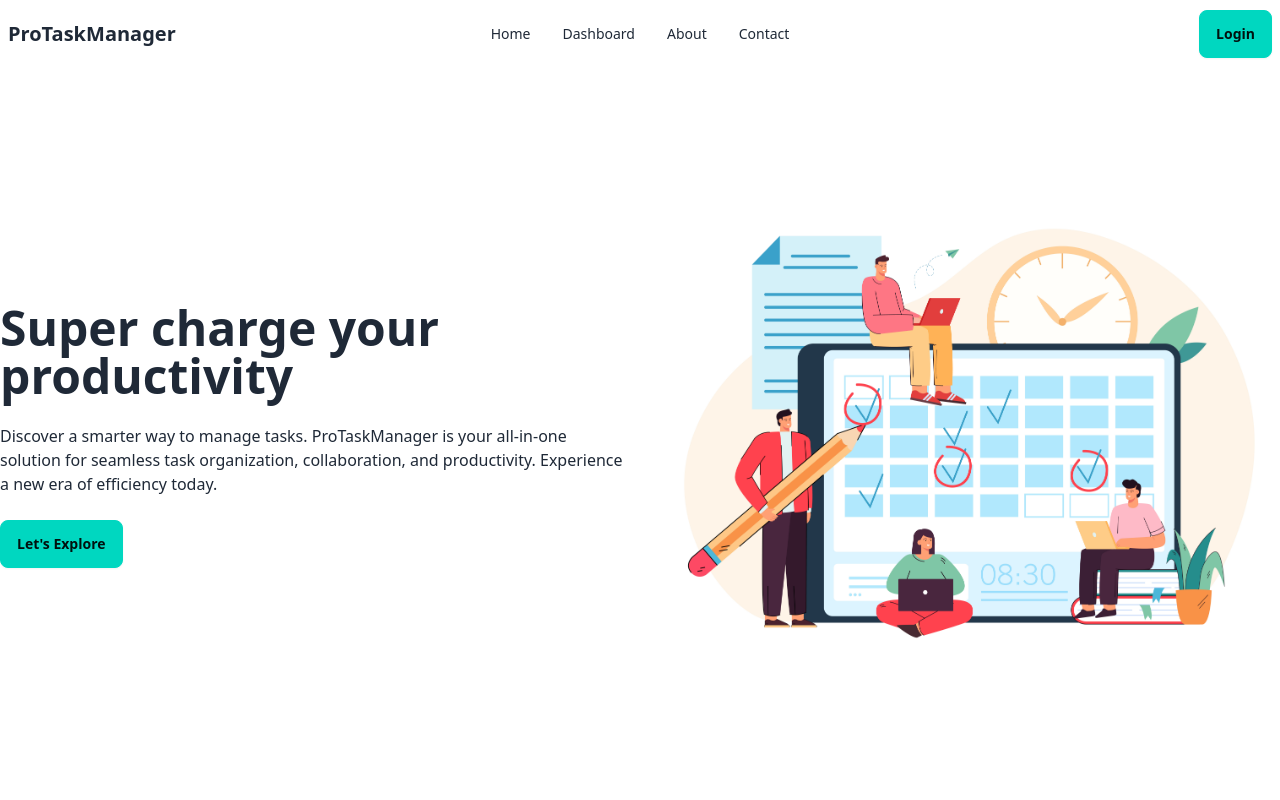
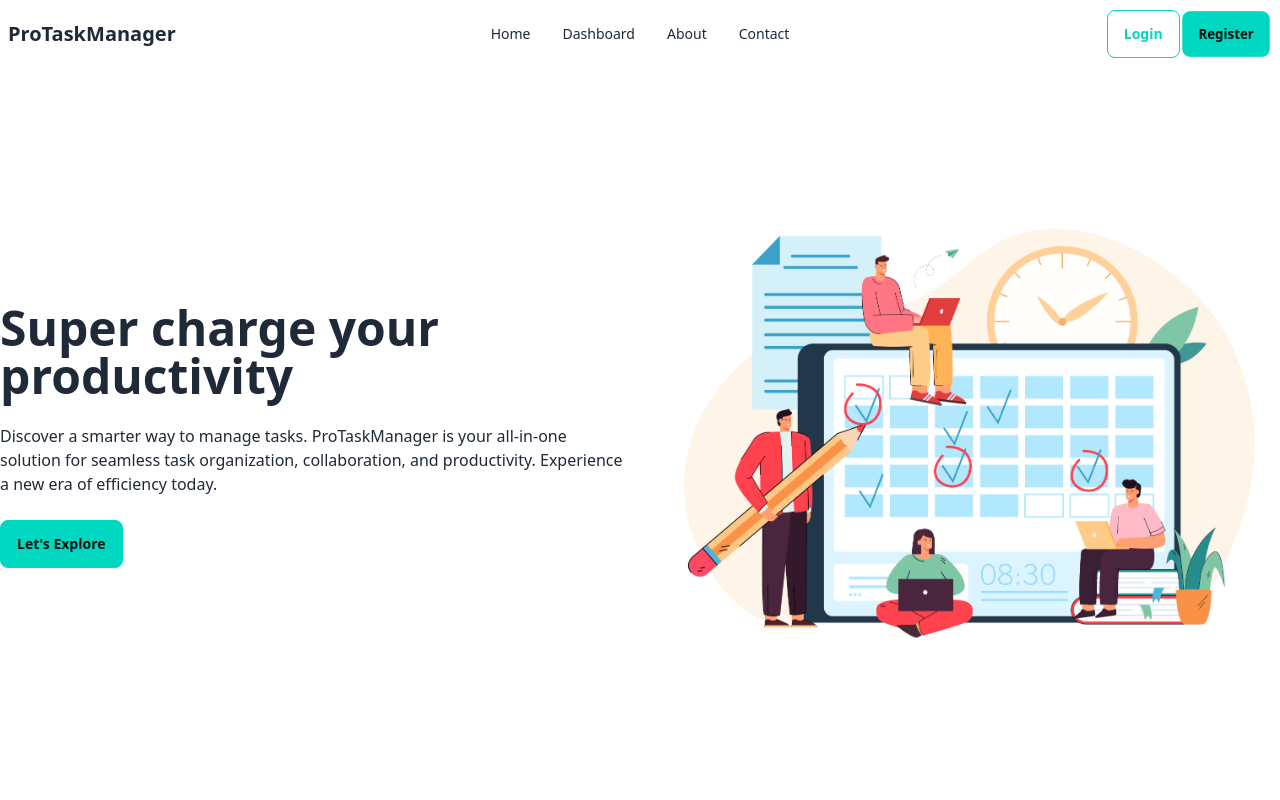
Before and after one commit to Nazmul1582/task-management, a React (Vite) app: page / in a window 1280 px wide. Shown: the top 800 px of the page. Built offline with nearby package versions, Linux system fonts and the light colour scheme; no server answers.

Commit message:
displayed user name and image in the navbar with logout button

```diff
--- a/src/components/Navbar.jsx
+++ b/src/components/Navbar.jsx
@@ -1,6 +1,8 @@
 import { Link } from "react-router-dom";
+import useAuth from "../hooks/useAuth";
 
 const Navbar = () => {
+  const { user } = useAuth();
   const navLinks = (
     <>
       <li>
@@ -51,7 +53,26 @@ const Navbar = () => {
           <ul className="menu menu-horizontal px-1">{navLinks}</ul>
         </div>
         <div className="navbar-end">
-          <Link to="/login" className="btn btn-accent">Login</Link>
+        {user ? (
+            <>
+              <div className="flex items-center gap-1">
+                <p className="font-bold hidden md:block">{user.displayName}</p>
+                <img className="w-12 h-12 rounded-full border-2 border-accent" src={user.photoURL} alt="user image" />
+              </div>
+              <Link to="/sign-in" className="btn btn-accent ml-1">
+                Logout
+              </Link>
+            </>
+          ) : (
+            <>
+              <Link to="/sign-in" className="btn btn-accent btn-outline">
+                Login
+              </Link>
+              <Link to="/signup" className="btn btn-accent hidden md:flex">
+                Register
+              </Link>
+            </>
+          )}
         </div>
       </div>
     </div>
```
